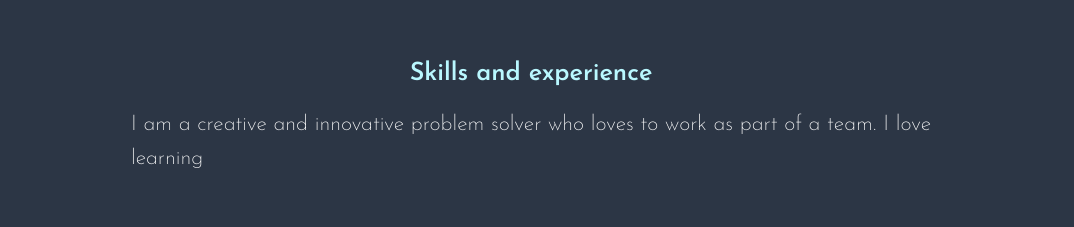
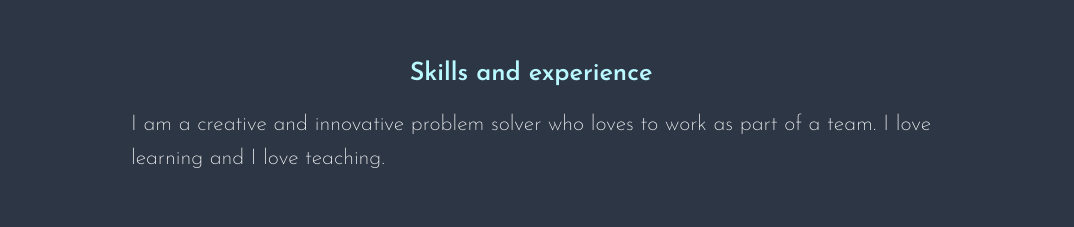
Before and after one commit to hanleymark/application-website, a plain HTML site: page index.html in a window 1280 px wide. Shown: the part 3527-3754 px from the top of the page, without its empty margins (109-1183 px from the left). Drawn offline with Linux system fonts and the light colour scheme.

Commit message:
Force github pages update

```diff
--- a/index.html
+++ b/index.html
@@ -140,7 +140,7 @@
             </h3>
             <div class="section-contents">
                 <p>
-                    I am a creative and innovative problem solver who loves to work as part of a team. I love learning
+                    I am a creative and innovative problem solver who loves to work as part of a team. I love learning and I love teaching.
                 </p>
             </div>
         </section>
```
